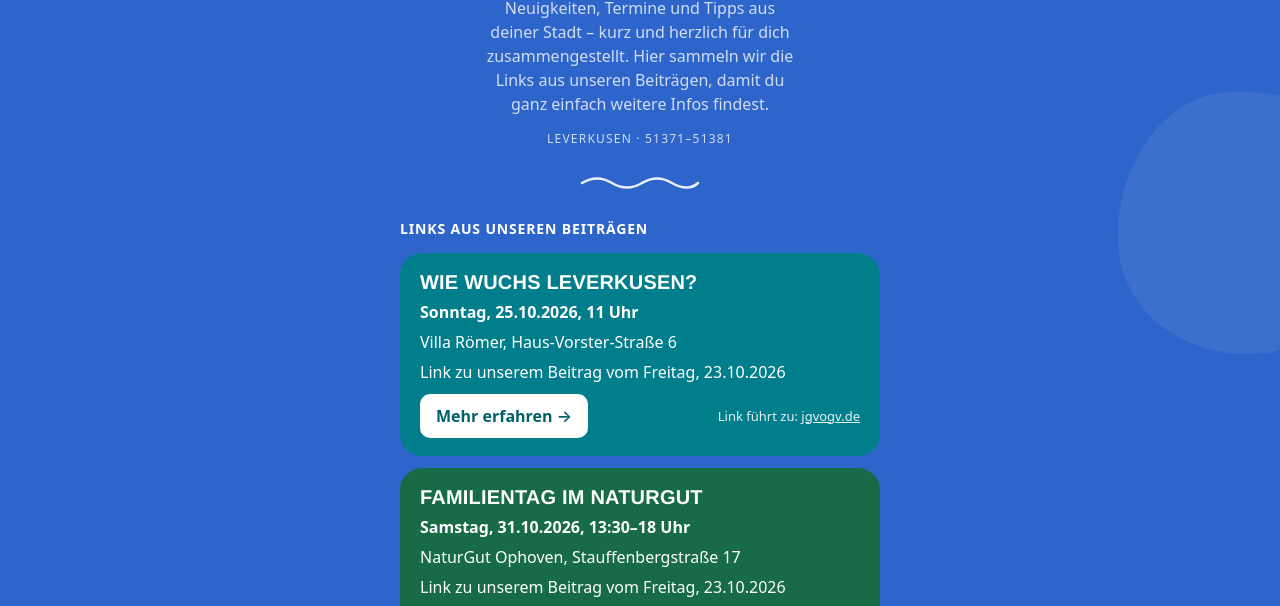
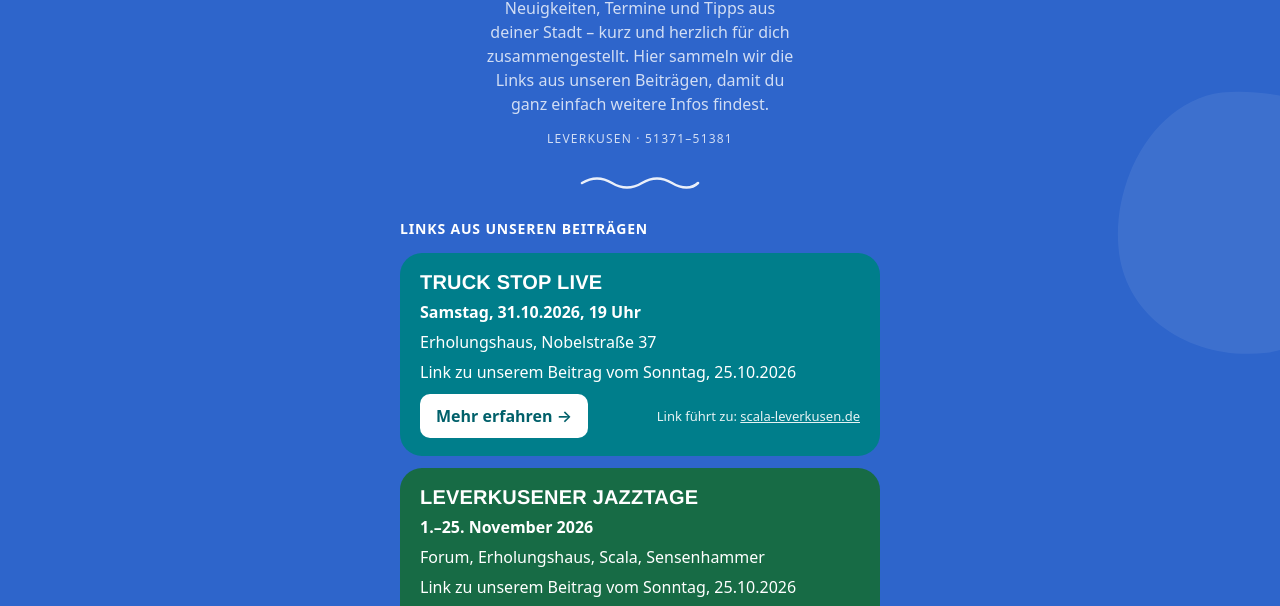
Before and after one commit to servhu/leverkusen, a plain HTML site: page index.html in a window 1280 px wide. Shown: the part 336-942 px from the top of the page. Drawn offline with Linux system fonts and the light colour scheme.

Commit message:
Linktree aktualisiert: Truck Stop, Jazztage, Familienfest im Museum
Co-Authored-By: Claude Sonnet 5.5 <noreply@anthropic.com>
Claude-Session: https://claude.ai/code/session_01N1a4G6CS5M1VCCTNfbRmPM

```diff
--- a/index.html
+++ b/index.html
@@ -162,6 +162,26 @@ footer a:focus-visible { outline: 2px solid var(--white); outline-offset: 2px; }
 // Links aus unseren Beiträgen: erscheinen oben, jeder in einer eigenen Farbe (siehe FARBEN).
 const AKTUELL = [
   {
+    title: "Truck Stop live",
+    when: "Samstag, 31.10.2026, 19 Uhr",
+    where: "Erholungshaus, Nobelstraße 37",
+    url: "https://www.scala-leverkusen.de/veranstaltungen/mit-euch-unterwegs-tour-2026/",
+    id: "2026-10-20-extra-1443|t10",
+    bis: "2026-10-31",
+    seit: "2026-10-25",
+    gepostet: "2026-10-25"
+  },
+  {
+    title: "Leverkusener Jazztage",
+    when: "1.–25. November 2026",
+    where: "Forum, Erholungshaus, Scala, Sensenhammer",
+    url: "https://www.leverkusener-jazztage.de/programm",
+    id: "2026-10-17-manuell|mmvc6cwiy",
+    bis: "2026-11-25",
+    seit: "2026-10-25",
+    gepostet: "2026-10-25"
+  },
+  {
     title: "Wie wuchs Leverkusen?",
     when: "Sonntag, 25.10.2026, 11 Uhr",
     where: "Villa Römer, Haus-Vorster-Straße 6",
@@ -199,7 +219,17 @@ const AKTUELL = [
     id: "2026-10-19-extra-0830|t3",
     bis: "2026-10-20",
     seit: "2026-10-19",
-    gepostet: "2026-10-19"
+    gepostet: "2026-10-20"
+  },
+  {
+    title: "Ferien-Workshops Morsbroich",
+    when: "Mittwoch, 21.10.2026, bis Freitag, 23.10.2026",
+    where: "Museum Morsbroich, Gustav-Heinemann-Straße 80",
+    url: "https://www.museum-morsbroich.de/veranstaltungen",
+    id: "2026-10-19-extra-0830|t2",
+    bis: "2026-10-23",
+    seit: "2026-10-20",
+    gepostet: "2026-10-20"
   },
   {
     title: "Theaterpremiere „Revolt“",
@@ -209,7 +239,7 @@ const AKTUELL = [
     id: "2026-10-18-extra-0626|t4",
     bis: "2026-10-25",
     seit: "2026-10-19",
-    gepostet: "2026-10-19"
+    gepostet: "2026-10-20"
   },
   {
     title: "Verkaufsoffener Sonntag",
@@ -222,13 +252,13 @@ const AKTUELL = [
     gepostet: "2026-10-17"
   },
   {
-    title: "Ferien-Workshops Morsbroich",
-    when: "Mittwoch, 21.10.2026, bis Freitag, 23.10.2026",
+    title: "Familienfest im Museum",
+    when: "Sonntag, 18.10.2026, 11–17 Uhr",
     where: "Museum Morsbroich, Gustav-Heinemann-Straße 80",
     url: "https://www.museum-morsbroich.de/veranstaltungen",
-    id: "2026-10-19-extra-0830|t2",
-    bis: "2026-10-23",
-    seit: "2026-10-20",
+    id: "2026-10-16-extra-2006|t1",
+    bis: "2026-10-18",
+    seit: "2026-10-25",
     gepostet: "2026-10-16"
   },
   {
```
